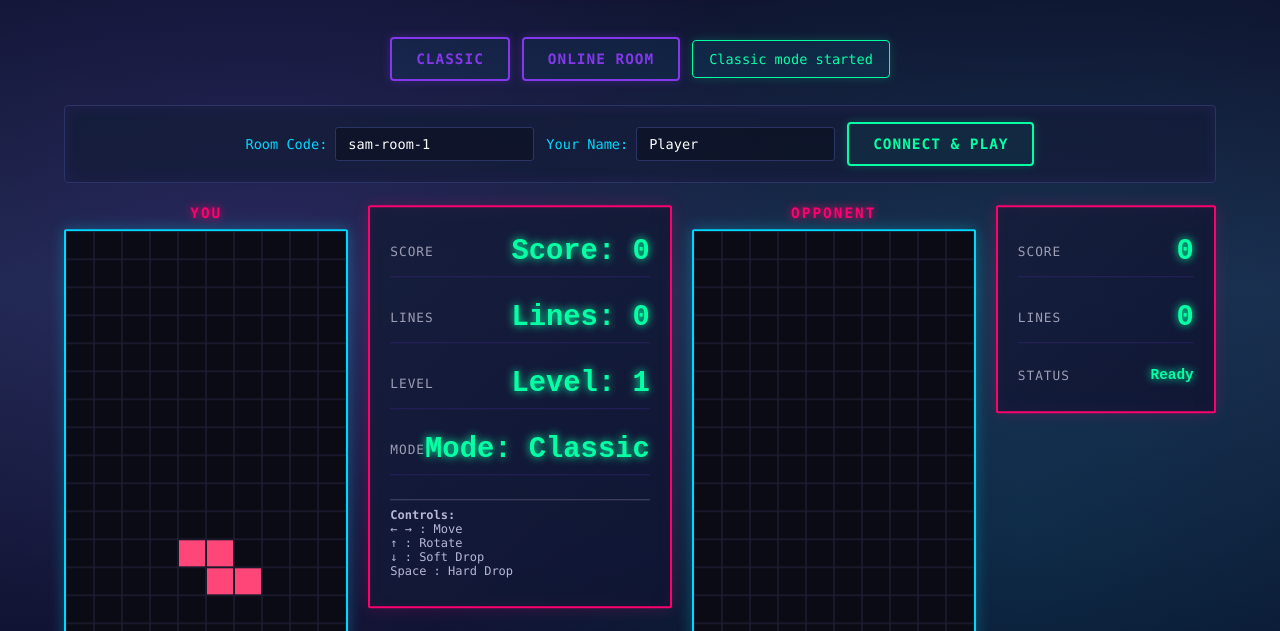
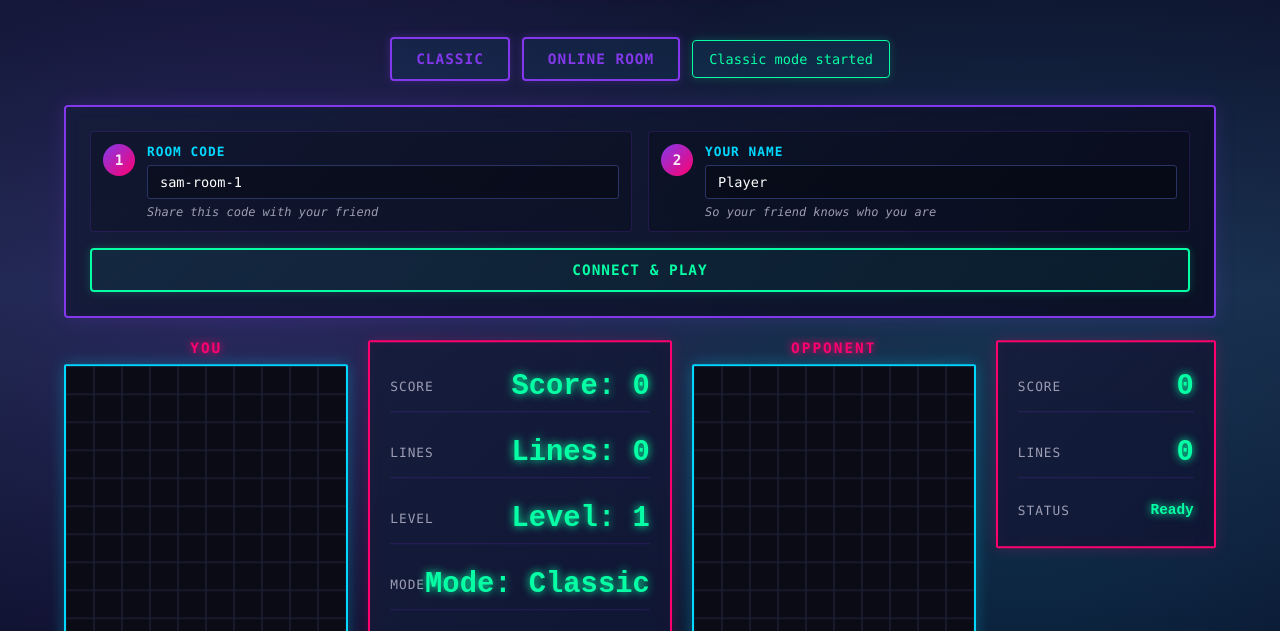
Before and after one commit to SamButtonow20/Sam-s-Tetris, a website: page web/index.html in a window 1280 px wide. Both pictures are taken after a click on the button "ONLINE ROOM". Shown: the part 112-743 px from the top of the page. Drawn offline with Linux system fonts and the light colour scheme.

Commit message:
feat: show opponent pieces in real-time and improve joining UX

```diff
--- a/web/client.js
+++ b/web/client.js
@@ -354,7 +354,13 @@ class Game {
       grid: this.grid.map((r) => r.join('')),
       score: this.score,
       lines: this.lines,
-      game_over: this.gameOver
+      game_over: this.gameOver,
+      piece: this.gameOver ? null : {
+        kind: this.current.kind,
+        rotation: this.current.rotation,
+        x: this.current.x,
+        y: this.current.y
+      }
     };
   }
 }
@@ -415,7 +421,7 @@ let mode = 'classic';
 let game = new Game();
 let ws = null;
 let onlineReady = false;
-let opponent = { grid: createEmptyGrid(), score: 0, lines: 0, game_over: false, name: 'Opponent' };
+let opponent = { grid: createEmptyGrid(), score: 0, lines: 0, game_over: false, name: 'Opponent', piece: null };
 let snapshotMs = 0;
 let sentGameOver = false;
 
@@ -497,6 +503,7 @@ function connectOnline() {
       opponent.score = Number(msg.score || opponent.score);
       opponent.lines = Number(msg.lines || opponent.lines);
       opponent.game_over = Boolean(msg.game_over || false);
+      if (msg.piece) opponent.piece = msg.piece;
     } else if (msg.type === 'attack') {
       const amt = Number(msg.amount || 0);
       if (amt > 0) game.addGarbage(amt);
@@ -550,6 +557,30 @@ function drawPiece(ctx, piece) {
   }
 }
 
+function drawOpponentPiece(ctx, oppPiece) {
+  if (!oppPiece) return;
+  const kind = oppPiece.kind;
+  const rotation = oppPiece.rotation;
+  const x = oppPiece.x;
+  const y = oppPiece.y;
+
+  const shape = TETROMINOES[kind];
+  if (!shape) return;
+
+  let rotShape = shape;
+  for (let i = 0; i < rotation; i++) rotShape = rotate(rotShape);
+
+  for (let r = 0; r < 4; r++) {
+    for (let c = 0; c < 4; c++) {
+      const v = rotShape[r][c];
+      if (v === '.') continue;
+      const col = x + c;
+      const row = y + r;
+      if (row >= 0) drawCell(ctx, col, row, v);
+    }
+  }
+}
+
 let lastTs = performance.now();
 function loop(ts) {
   const dt = Math.min(50, ts - lastTs);
@@ -581,6 +612,7 @@ function loop(ts) {
 
   if (mode === 'online') {
     drawGrid(octx, opponent.grid);
+    if (opponent.piece) drawOpponentPiece(octx, opponent.piece);
   } else {
     drawGrid(octx, blankGrid);
   }
--- a/web/index.html
+++ b/web/index.html
@@ -23,15 +23,27 @@
 
     <!-- Online Form -->
     <div class="onlineForm" id="onlineForm">
-      <div class="form-group">
-        <label>Room Code:</label>
-        <input id="room" placeholder="e.g. sam-vs-alex" value="sam-room-1" />
+      <div class="formStep">
+        <div class="stepNumber">1</div>
+        <div class="stepContent">
+          <label>Room Code</label>
+          <input id="room" placeholder="e.g. sam-vs-alex" value="sam-room-1" />
+          <span class="formHint">Share this code with your friend</span>
+        </div>
       </div>
-      <div class="form-group">
-        <label>Your Name:</label>
-        <input id="name" placeholder="Your name" value="Player" />
+
+      <div class="formStep">
+        <div class="stepNumber">2</div>
+        <div class="stepContent">
+          <label>Your Name</label>
+          <input id="name" placeholder="Your name" value="Player" />
+          <span class="formHint">So your friend knows who you are</span>
+        </div>
       </div>
-      <button id="btnConnect" class="btn btn-accent">Connect & Play</button>
+
+      <button id="btnConnect" class="btn btn-accent" style="grid-column: 1 / -1;">
+        Connect & Play
+      </button>
     </div>
 
     <!-- Game Area -->
--- a/web/styles.css
+++ b/web/styles.css
@@ -182,31 +182,73 @@ body::before {
 /* Online Form */
 .onlineForm {
   display: none;
-  gap: 12px;
+  grid-template-columns: 1fr 1fr;
+  gap: 16px;
   margin-bottom: 24px;
-  padding: 16px;
-  background: rgba(21, 29, 58, 0.8);
-  border: 1px solid var(--color-border);
+  padding: 24px;
+  background: linear-gradient(135deg, rgba(21, 29, 58, 0.9), rgba(10, 15, 35, 0.95));
+  border: 2px solid var(--color-accent-purple);
   border-radius: 4px;
-  flex-wrap: wrap;
-  justify-content: center;
-  box-shadow: inset 0 0 15px rgba(131, 56, 236, 0.1);
+  box-shadow: 0 0 20px rgba(131, 56, 236, 0.2),
+              inset 0 0 15px rgba(131, 56, 236, 0.05);
 }
 
 .onlineForm.active {
-  display: flex;
+  display: grid;
+  animation: slideDown 0.3s ease-out;
 }
 
-.form-group {
+.onlineForm.show {
+  display: grid;
+}
+
+.formStep {
+  display: flex;
+  gap: 12px;
+  align-items: flex-start;
+  padding: 12px;
+  background: rgba(0, 0, 0, 0.2);
+  border: 1px solid rgba(131, 56, 236, 0.2);
+  border-radius: 4px;
+}
+
+.stepNumber {
+  min-width: 32px;
+  width: 32px;
+  height: 32px;
   display: flex;
   align-items: center;
-  gap: 8px;
+  justify-content: center;
+  background: linear-gradient(135deg, var(--color-accent-purple), var(--color-accent-pink));
+  border-radius: 50%;
+  font-weight: bold;
+  color: rgba(255, 255, 255, 0.9);
+  font-size: 0.9rem;
 }
 
-.form-group label {
-  font-size: 0.85rem;
+.stepContent {
+  display: flex;
+  flex-direction: column;
+  gap: 6px;
+  flex: 1;
+}
+
+.stepContent label {
+  font-size: 0.8rem;
   color: var(--color-accent-cyan);
-  white-space: nowrap;
+  text-transform: uppercase;
+  letter-spacing: 1px;
+  font-weight: bold;
+}
+
+.stepContent input {
+  width: 100%;
+}
+
+.formHint {
+  font-size: 0.75rem;
+  color: var(--color-text-dim);
+  font-style: italic;
 }
 
 input {
```
